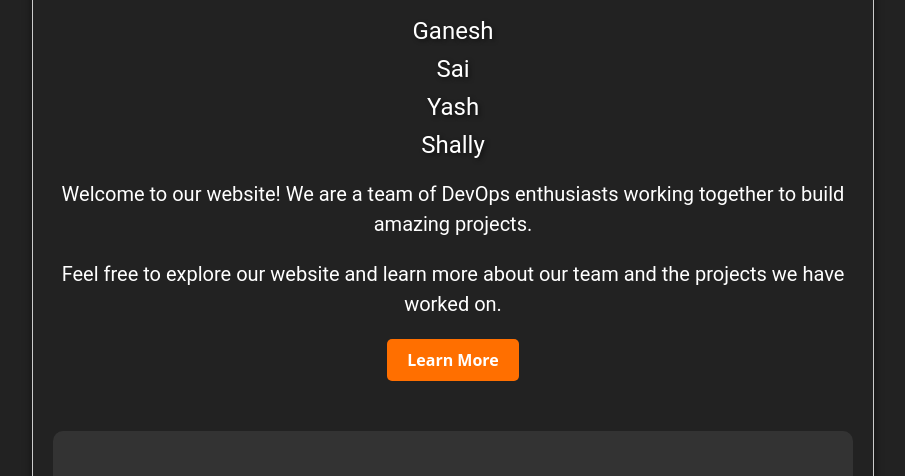
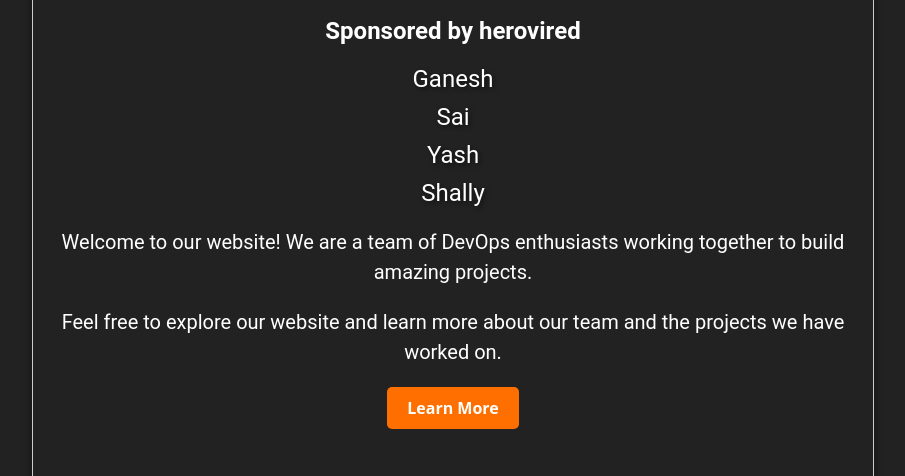
Before and after one commit to Gani-23/testing, a plain HTML site: page index.html in a window 1280 px wide. Shown: the part 149-625 px from the top of the page, without its empty margins (187-1092 px from the left). Drawn offline with nearby package versions, Linux system fonts and the light colour scheme.

Commit message:
test: change

```diff
--- a/index.html
+++ b/index.html
@@ -147,7 +147,7 @@
     <!-- Add your website content here -->
     <div class="container">
         <h1>Team DevOps</h1>
-
+        <h2>Sponsored by herovired</h2>
         <!-- Add animated and shadowed names -->
         <div class="name">Ganesh</div>
         <div class="name">Sai</div>
```
